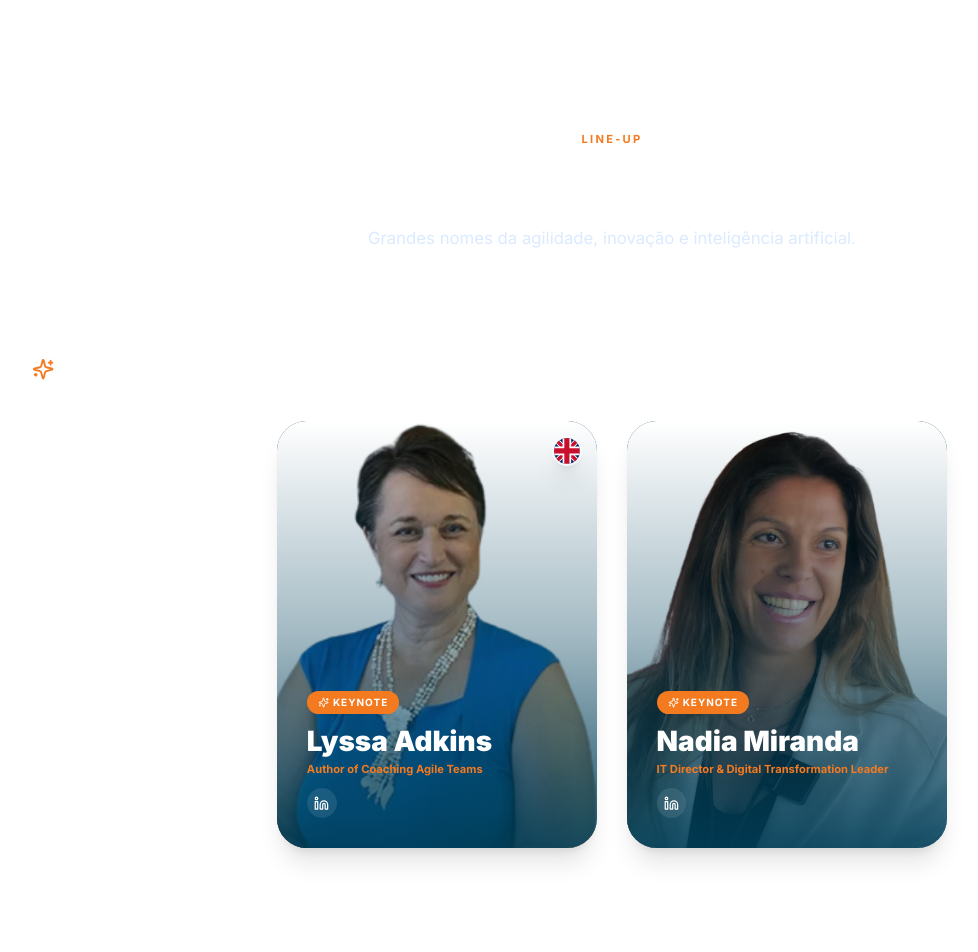
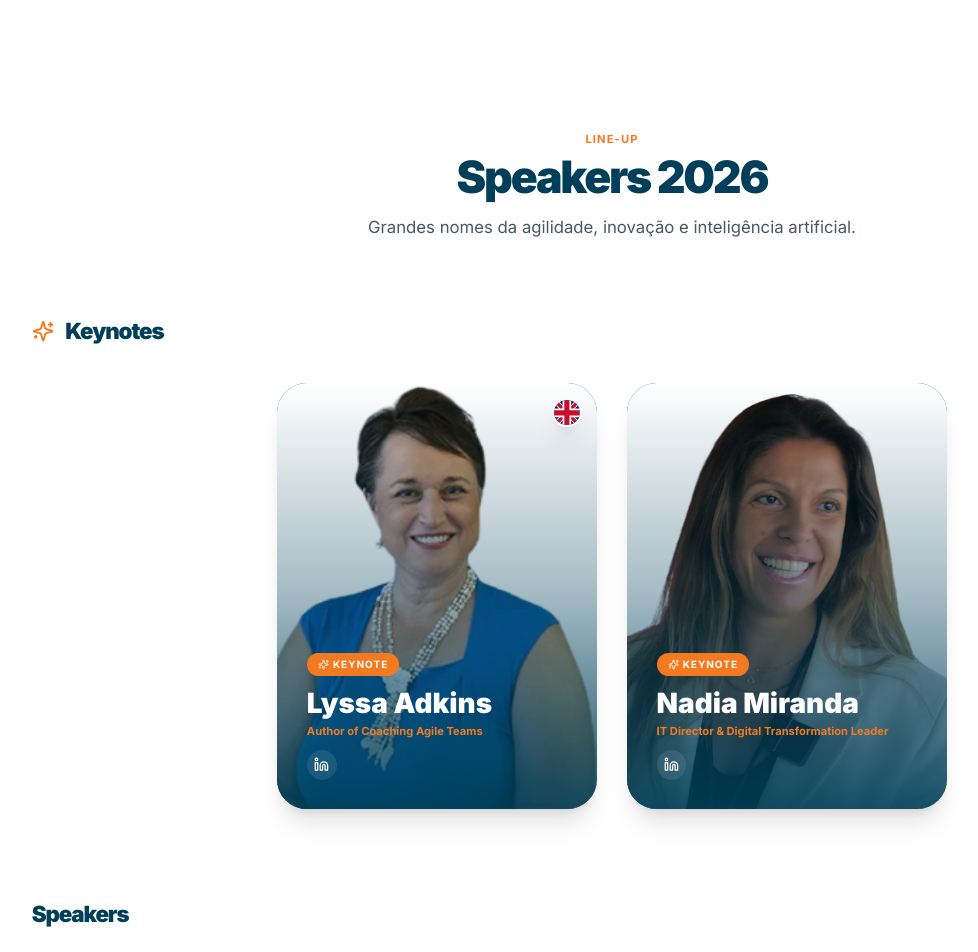
Before and after one commit to tugagilportugal-star/rsg2026, a React (Vite) app: page / in a window 1280 px wide. Shown: the part 5180-6132 px from the top of the page, without its empty margins (28-1006 px from the left). Built offline with nearby package versions, Linux system fonts and the light colour scheme; no server answers.

Commit message:
ajustes cores seção speakers

```diff
--- a/sections/Speakers.tsx
+++ b/sections/Speakers.tsx
@@ -139,7 +139,7 @@ export const Speakers: React.FC = () => {
             )}
           </div>
         </div>
-        <h4 className="font-bold text-lg text-white mb-1">{data.name}</h4>
+        <h4 className="font-bold text-lg text-brand-darkBlue mb-1">{data.name}</h4>
         <p className="text-xs font-medium text-brand-orange mb-1 leading-tight">{data.role}</p>
       </div>
     );
@@ -150,18 +150,21 @@ export const Speakers: React.FC = () => {
       <div className="max-w-7xl mx-auto px-4">
 
         {/* Título da Secção */}
-        <div className="text-center mb-20">
-          <span className="text-brand-orange font-bold tracking-[0.2em] uppercase text-xs block mb-3">Line-Up</span>
-          <h2 className="text-4xl md:text-5xl font-black text-white mb-6 tracking-tight">Speakers 2026</h2>
-          <p className="text-blue-100 text-lg max-w-2xl mx-auto leading-relaxed">
-            Grandes nomes da agilidade, inovação e inteligência artificial.
-            <br/> <span className="text-white font-semibold">Mais oradores serão anunciados em breve.</span>
-          </p>
-        </div>
+<div className="text-center mb-20">
+  <span className="text-xs font-bold uppercase tracking-widest text-brand-orange block mb-2">
+    Line-Up
+  </span>
+  <h2 className="text-4xl md:text-5xl font-black text-brand-darkBlue tracking-tighter">
+    Speakers 2026
+  </h2>
+  <p className="text-gray-600 text-lg max-w-2xl mx-auto leading-relaxed mt-4">
+    Grandes nomes da agilidade, inovação e inteligência artificial.
+  </p>
+</div>
 
         {/* SECÇÃO KEYNOTES */}
         <div className="mb-24 w-full">
-          <h3 className="text-2xl font-black text-white mb-10 text-center md:text-left flex items-center justify-center md:justify-start gap-3 tracking-tighter">
+          <h3 className="text-2xl font-black text-brand-darkBlue mb-10 text-center md:text-left flex items-center justify-center md:justify-start gap-3 tracking-tighter">
             <Sparkles className="text-brand-orange w-6 h-6" /> Keynotes
           </h3>
           <div className="flex flex-wrap justify-center items-center gap-8 w-full">
@@ -173,7 +176,7 @@ export const Speakers: React.FC = () => {
 
         {/* SECÇÃO SPEAKERS */}
         <div>
-          <h3 className="text-2xl font-black text-white mb-10 text-center md:text-left tracking-tighter">
+          <h3 className="text-2xl font-black text-brand-darkBlue mb-10 text-center md:text-left tracking-tighter">
             Speakers
           </h3>
           <div className="grid grid-cols-2 md:grid-cols-3 lg:grid-cols-5 gap-x-6 gap-y-12">
```
